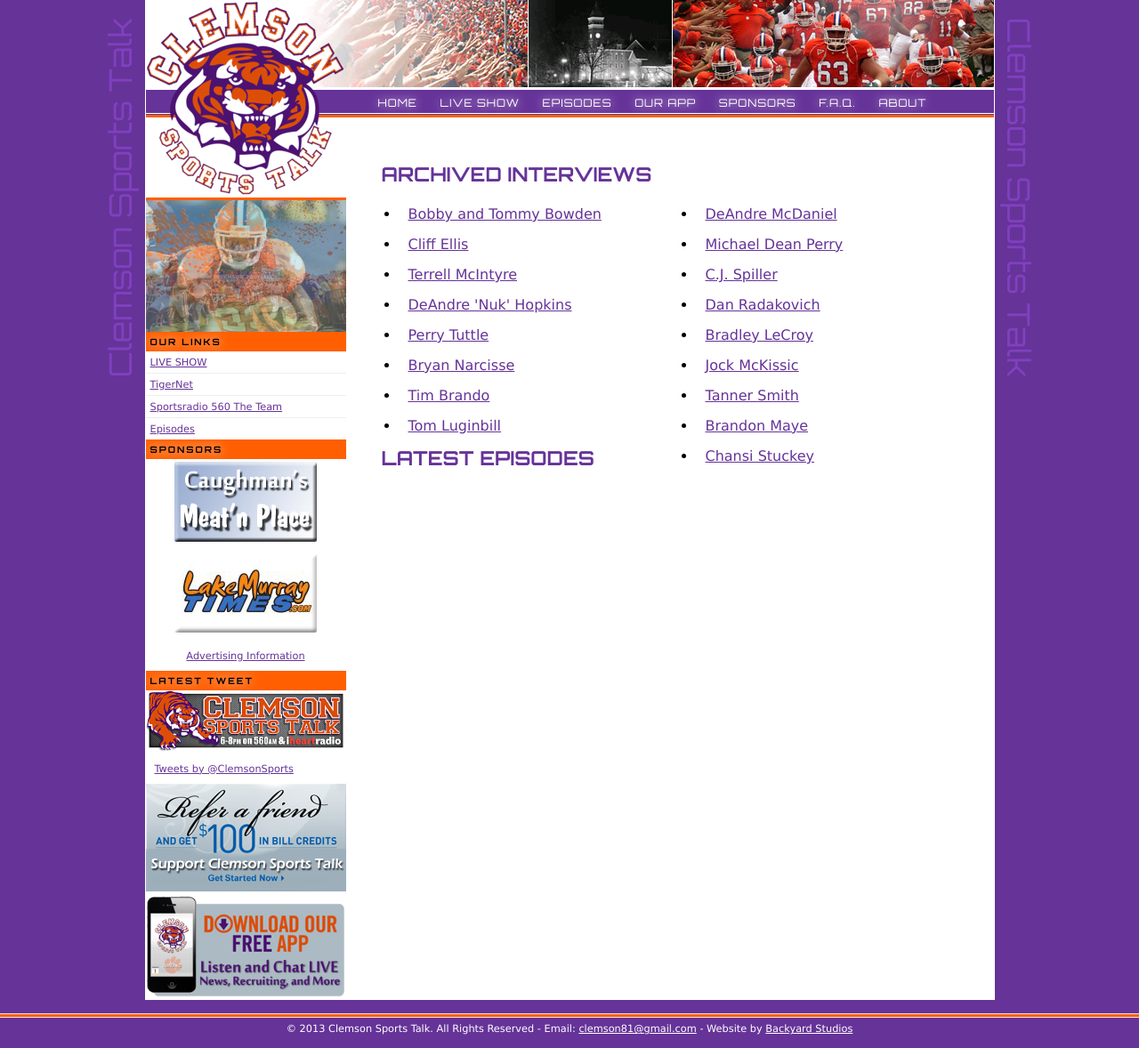
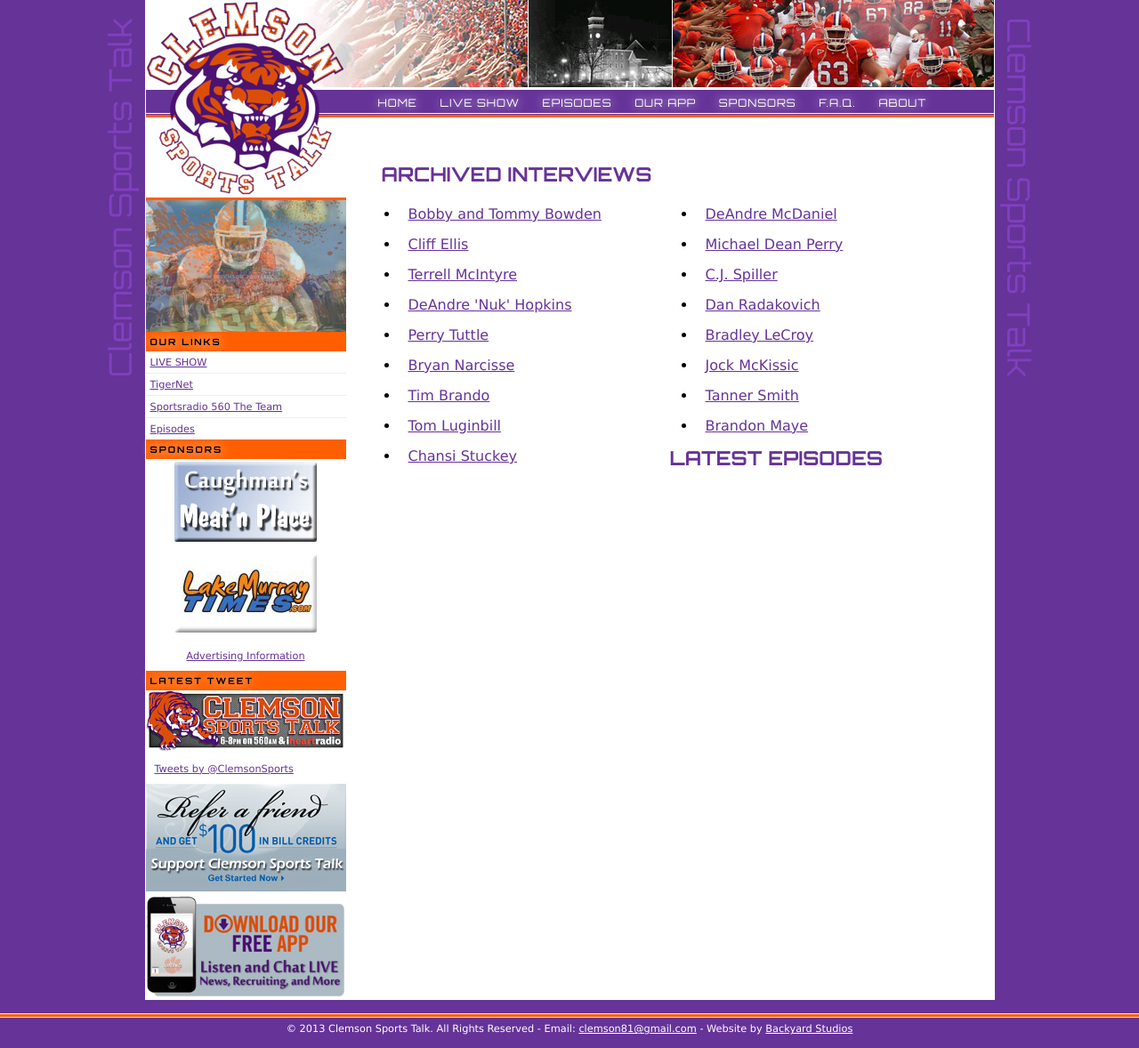
Before and after one commit to clemsonsportstalk/clemsonsportstalk, a Jekyll site: the page built from tnt/index.html, in a window 1280 px wide. Shown: the whole page at 89% size. Built offline with Jekyll 4.4.1, drawn with Linux system fonts in a browser that asks for light colours; nearby versions of some CDN libraries; Markdown is read by kramdown in place of the engine named in the settings; comment, search, counter and statistics services are not loaded.

Commit message:
Update index.html

```diff
--- a/tnt/index.html
+++ b/tnt/index.html
@@ -48,6 +48,11 @@
             Tom Luginbill
           </a>
         </p></li>
+<li> <p>
+          <a href='http://chirb.it/mKyOs9'>
+            Chansi Stuckey
+          </a>
+        </p></li>
 
 </ul>
 </div>
@@ -93,12 +98,6 @@
             Brandon Maye
           </a>
         </p></li>
-<li> <p>
-          <a href='http://chirb.it/mKyOs9'>
-            Chansi Stuckey
-          </a>
-        </p></li>
-
 </ul>
 </div>
      </article>
```
